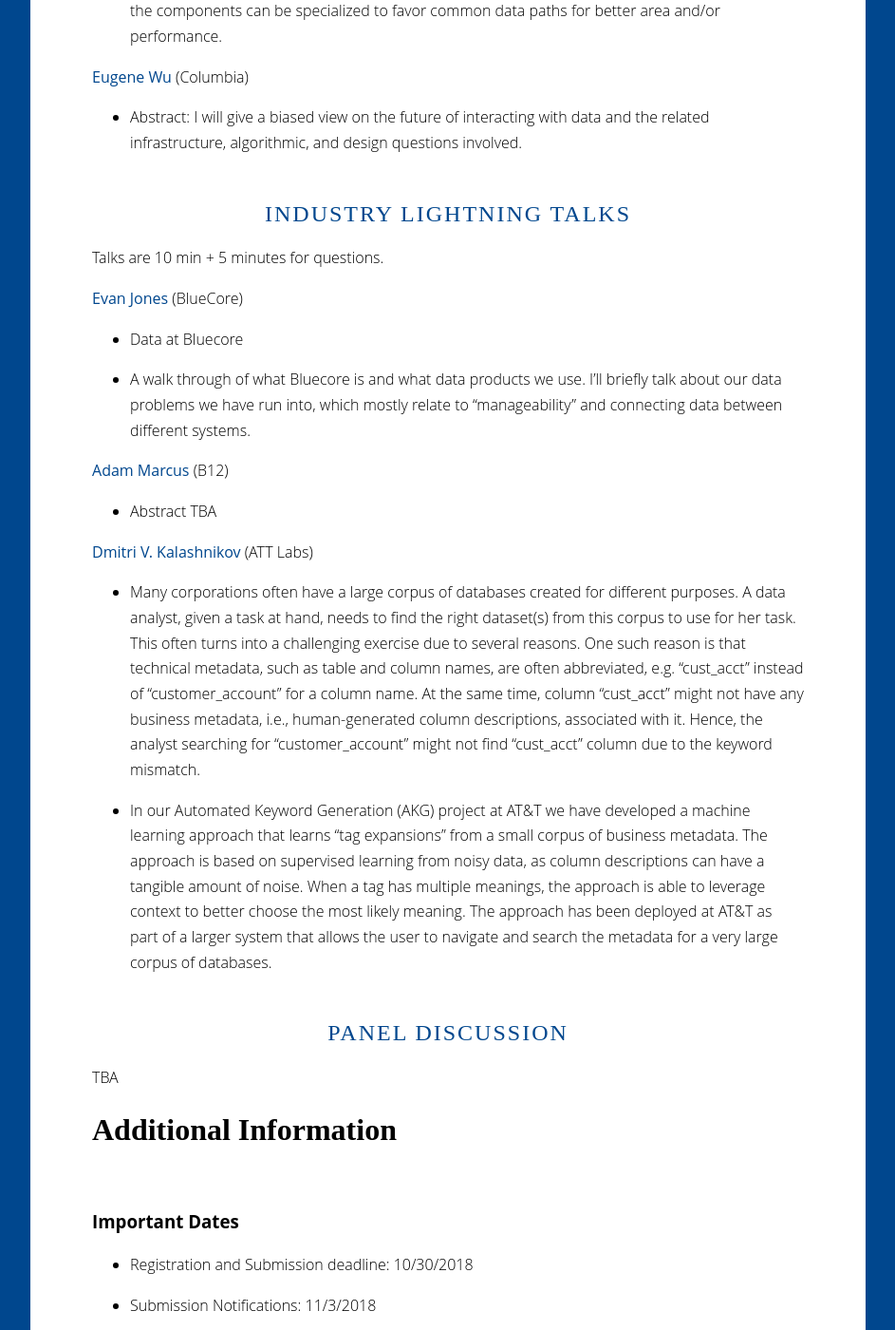
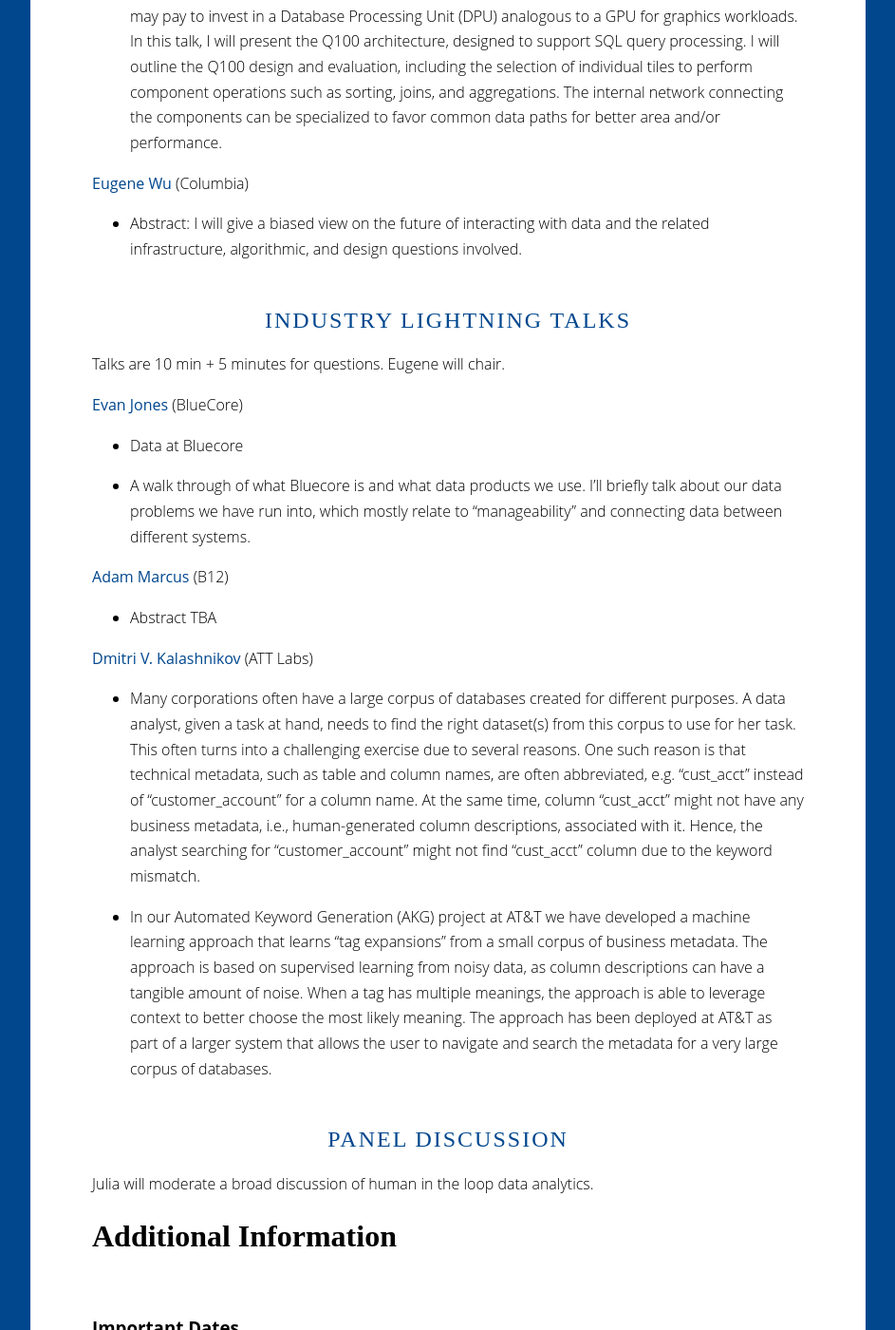
Before and after one commit to nydbday/nydbday.github.io, a Jekyll site: the page built from index.md, in a window 1280 px wide and 1400 px high, scrolled down 2980 px. Shown: the whole window at 95% size, without its empty margins (168-1111 px from the left). Built offline with Jekyll 4.4.1, drawn with Linux system fonts in a browser that asks for light colours; some of the changed text lies outside the part shown.

Commit message:
updated site

```diff
--- a/index.md
+++ b/index.md
@@ -28,7 +28,10 @@
 * **1:30-2:15** [Lightning talks](#industry) (10m+5m Qs)
 * **2:15-3:15**: [Panel Discussion](#panel): Human-in-the-Loop Data Analysis
   * Moderator: Julia Stoyanovich
-  * Panel: TBA
+  * Panel:
+    * Adam Marcus
+    * Amelie Marian
+    * Eugene Wu
 * **3:30-5:00**: Poster session, Snacks
 
 <!--
@@ -43,7 +46,7 @@
 <a name="research"></a>
 ## Short Research Talks
 
-Talks are 10 min + 5 minutes for questions.
+Talks are 10 min + 5 minutes for questions.  Eugene will chair.
 
 [Wendy Hui Wang](https://www.cs.stevens.edu/~hwang4/) (SIT)
 * Abstract: Crowdsourcing has raised several security concerns. One of the concerns is how to assign sensitive tasks in the crowdsourcing market, especially when there are colluding participants in crowdsourcing. In this presentation, I will talk about our work on sensitive task assignments in crowdsourcing markets with colluding workers.
@@ -74,7 +77,7 @@
 <a name="industry"></a>
 ## Industry Lightning Talks
 
-Talks are 10 min + 5 minutes for questions.
+Talks are 10 min + 5 minutes for questions.  Eugene will chair.
 
 
 [Evan Jones](https://www.evanjones.ca/) (BlueCore)
@@ -93,7 +96,7 @@
 <a name="panel"></a>
 ## Panel Discussion
 
-TBA
+Julia will moderate a broad discussion of human in the loop data analytics.
 
 
 # Additional Information
```
